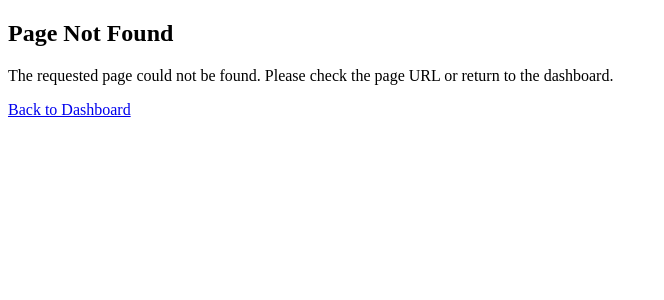
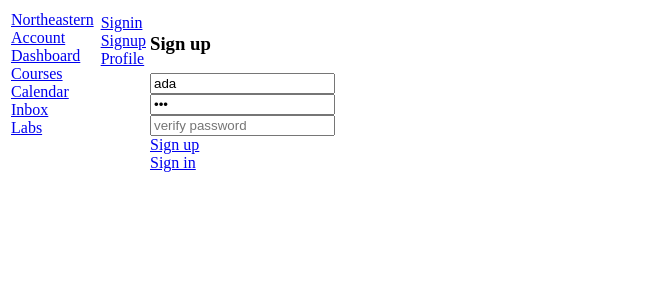
Before and after one commit to wangx24/cs5610-webdev-client, a Next.js app: page /account/signup in a window 1280 px wide. Before the commit this address had no page. Shown: the top 300 px of the page, without its empty margins (0-664 px from the left). Built offline with nearby package versions, Linux system fonts and the light colour scheme.

Commit message:
modify signup/signin section

```diff
--- /dev/null
+++ b/app/(kambaz)/account/signup/page.tsx
@@ -0,0 +1,33 @@
+import Link from "next/link";
+
+export default function Signup() {
+  return (
+    <div id="wd-signup-screen">
+      <h3>Sign up</h3>
+      <input
+        placeholder="username"
+        className="wd-username"
+        defaultValue="ada"
+      />
+      <br />
+      <input
+        placeholder="password"
+        type="password"
+        className="wd-password"
+        defaultValue="123"
+      />
+      <br />
+      <input
+        placeholder="verify password"
+        type="password"
+        className="wd-password-verify"
+      />
+      <br />
+      <Link href="/account/profile">Sign up</Link>
+      <br />
+      <Link href="/dashboard" id="wd-signin-btn">
+        Sign in
+      </Link>
+    </div>
+  );
+}
```
Also changed, not shown: app/(kambaz)/account/signin/page.tsx (+10 -14 lines).
